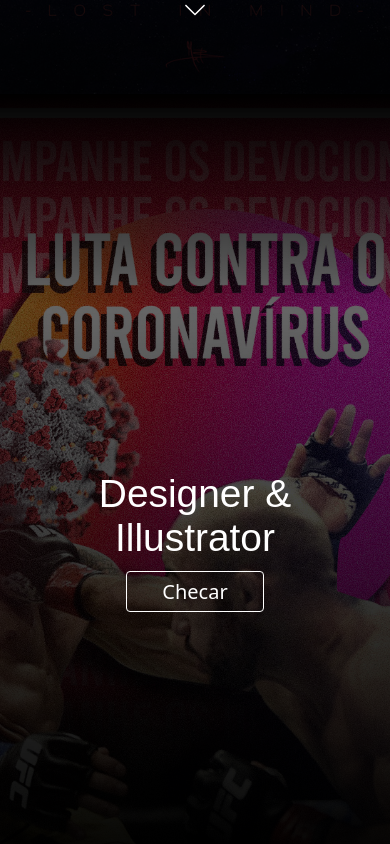
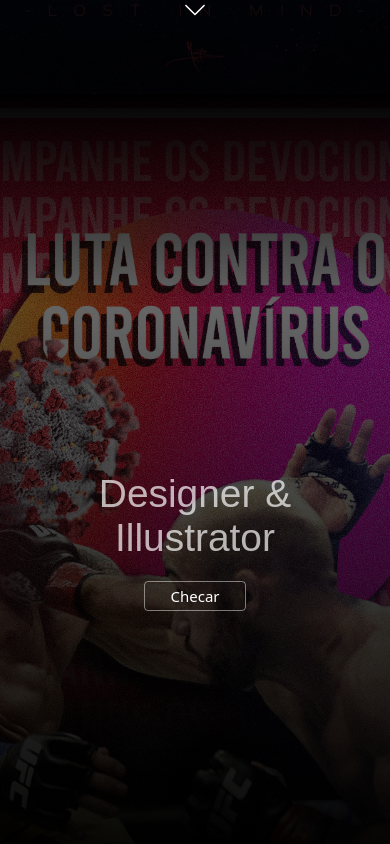
Before and after one commit to DanielsPng/danielspng.github.io, a plain HTML site: page portfolio/index.html in a window 390 px wide. Shown: the part 750-1594 px from the top of the page. Drawn offline with Linux system fonts and the light colour scheme; a web font is replaced by a local one.

Commit message:
portfolio design

```diff
--- a/portfolio/assets/styles/_global.scss
+++ b/portfolio/assets/styles/_global.scss
@@ -78,7 +78,7 @@ main{
 
         position: absolute;
         top: 30%;
-        color: var(--white);
+        color: rgba(255, 255, 255, 0.408);
         font-weight: 200;
         text-align: center;
         font-size: calc(2.5em + 3vw);
@@ -129,7 +129,7 @@ main{
 
   p{
     position: absolute;
-    color: #ffffff;
+    color: #ffffffb0;
     font-size: calc(1.7em + 3vw);
     z-index: 1;
     text-align: center;
@@ -147,6 +147,7 @@ main{
       z-index: 0;
       pointer-events: none;
       user-select: none;
+      transition: var(--trasition-default);
     }
 
 
@@ -161,19 +162,23 @@ main{
     z-index: 0;
     pointer-events: none;
     user-select: none;
+    transition: var(--trasition-default);
   }
 
 
 
 
 
+  a{
+    position: relative;
+    top: 110px;
+
 
     button{
-    margin-top: 250px;
       z-index: 1;
       align-items: center;
       padding: 6px 35px;
-    border: 1px solid rgb(255, 255, 255);
+      border: 1px solid rgba(255, 255, 255, 0.456);
       color: white;
       background-color: transparent;
       border-radius: 4px;
@@ -188,13 +193,20 @@ main{
       font-family: system-ui, -apple-system, BlinkMacSystemFont, 'Segoe UI', Roboto, Oxygen, Ubuntu, Cantarell, 'Open Sans', 'Helvetica Neue', sans-serif;
 
       @media (max-width: 600px) {
-      margin-top: 150px;
+        padding: 4px 25px;
+        font-size: 15px;
       }
     }
     button:hover{
       color: white;
       background: rgba(255, 255, 255, 0.189);
     }
+
+    @media (max-width: 600px) {
+      top: 80px;
+    }
+  }
+
   }
 
 
```
Also changed, not shown: portfolio/assets/styles/main.css, 1 other file. Lines whose indentation alone changed are shown as unchanged.
